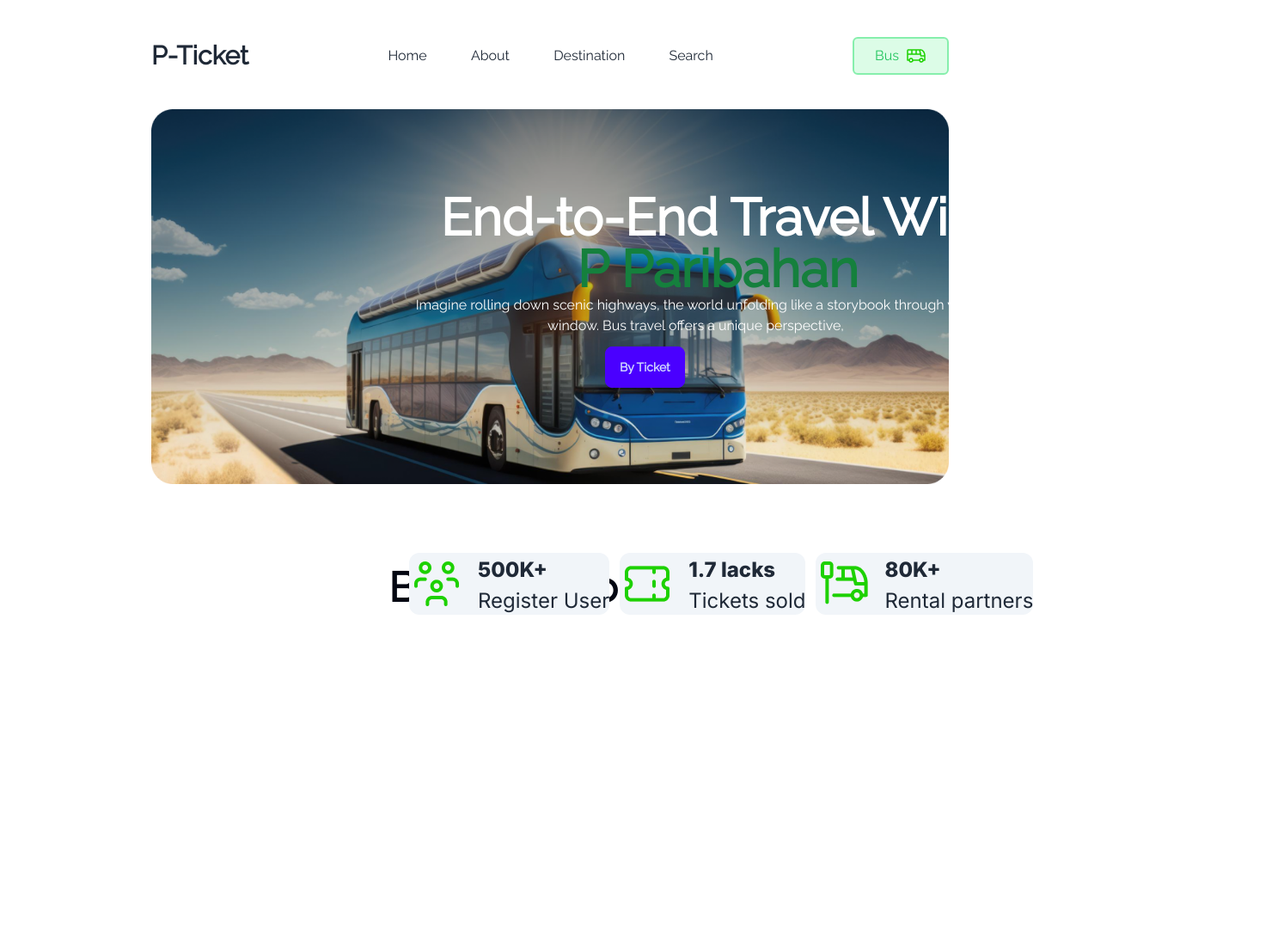
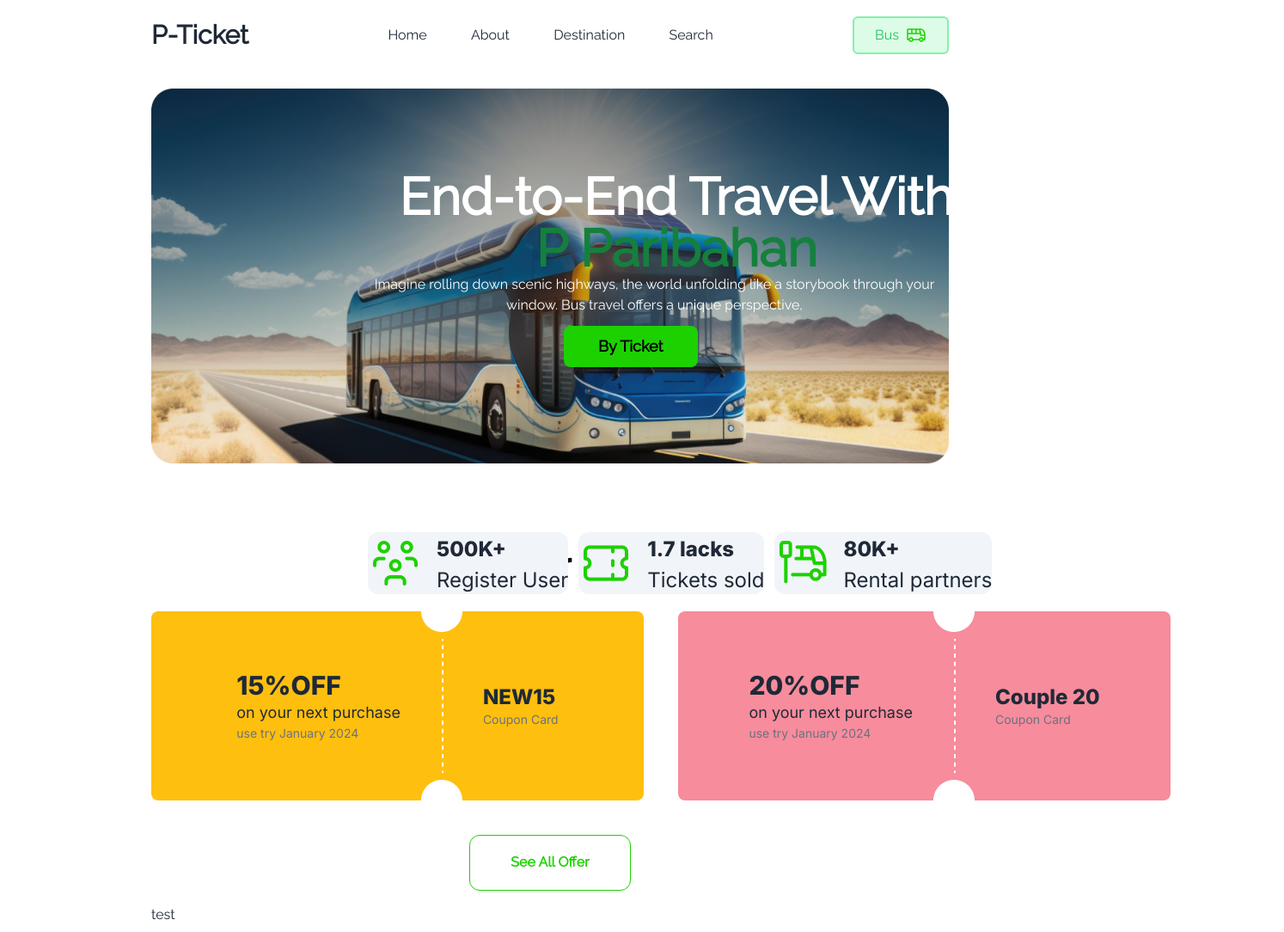
Before and after one commit to jafar-iqbal/assignment5, a plain HTML site: page index.html in a window 1280 px wide. Shown: the part 29-1113 px from the top of the page at 86% size, 1494 px wide, since content can reach past the window. Before the commit the page ends 800 px from the top, so only its background shows below. Drawn offline with nearby package versions, Linux system fonts and the light colour scheme.

Commit message:
next commit

```diff
--- a/index.html
+++ b/index.html
@@ -14,7 +14,7 @@
 
 <body class="font-raleway">
 
-    <header class="container mx-auto lg:px-44 px-8 py-8">
+    <header class="container mx-auto lg:px-44 px-8 py-2">
         <nav class="flex justify-between items-center py-10">
             <div class="">
                 <h1 class="text-3xl font-extrabold">P-Ticket</h1>
@@ -47,10 +47,10 @@
         <div class="w-full">
             <div class=" grid grid-cols-1 w-full relative">
                 <img src="./images/banner.png" class="w-full" />
-                <div class="absolute lg:py-24 lg:px-72 w-auto">
+                <div class="absolute lg:py-24 lg:px-60 w-auto">
                     <h1 class="text-6xl text-white text-center w-[742px] font-extrabold">End-to-End Travel With <br> <span class="text-green-700">P Paribahan</span></h1>
                     <p class="w-[691px] h-[60px] text-center text-white">Imagine rolling down scenic highways, the world unfolding like a storybook through your window. Bus travel offers a unique perspective,</p>
-                    <div class="absolute px-60"><button class=" btn btn-primary">By Ticket</button></div>
+                    <div class="absolute px-60"><button class=" btn btn-primary bg-[#1DD100] border-none px-10 text-black text-lg">By Ticket</button></div>
 
                     <div class="absolute flex flex-row">
                         <div class="text-left flex flex-row rounded-xl bg-slate-100 sm:ml-3 lg:mt-60 items-center justify-between">
@@ -81,7 +81,43 @@
         <div class="text-center mt-24 text-5xl font-bold text-gray-950">
             <h1>Best offer for you</h1>
         </div>
+        <div class="absolute mt-7 font-inter flex justify-around gap-10">
+            <div class="bg-[#FFBF0F] w-[573px] h-[220px] items-center text-center justify-center flex rounded-lg space-x-6">
+                <div class="text-start">
+                    <h1 class="text-3xl font-extrabold">15%OFF</h1>
+                    <p class="text-lg">on your next purchase</p>
+                    <p class="text-sm text-gray-500">use try January 2024</p>
+                </div>
+                <div>
+                    <img src="./images/cupon-devider.png" alt="">
+                </div>
+                <div class="text-start">
+                    <h1 class="text-2xl font-extrabold">NEW15</h1>
+                    <p class="text-sm text-gray-500">Coupon Card</p>
+                </div>
+            </div>
+            <div class="bg-[#F78C9C] w-[573px] h-[220px] items-center text-center justify-center flex rounded-lg space-x-6">
+                <div class="text-start">
+                    <h1 class="text-3xl font-extrabold">20%OFF</h1>
+                    <p class="text-lg">on your next purchase</p>
+                    <p class="text-sm text-gray-500">use try January 2024</p>
+                </div>
+                <div>
+                    <img src="./images/cupon-devider.png" alt="">
+                </div>
+                <div class="text-start">
+                    <h1 class="text-2xl font-extrabold">Couple 20</h1>
+                    <p class="text-sm text-gray-500">Coupon Card</p>
+                </div>
+            </div>
+        </div>
+        <div class="text-center mt-72">
+            <button class="w-[188px] h-[65px] border rounded-xl border-[#1DD100] text-[#1DD100] font-semibold">See All Offer</button>
+        </div>
     </header>
+    <main class="container mx-auto lg:px-44 px-8 py-2">
+        <h1>test</h1>
+    </main>
 </body>
 
 </html>
```
